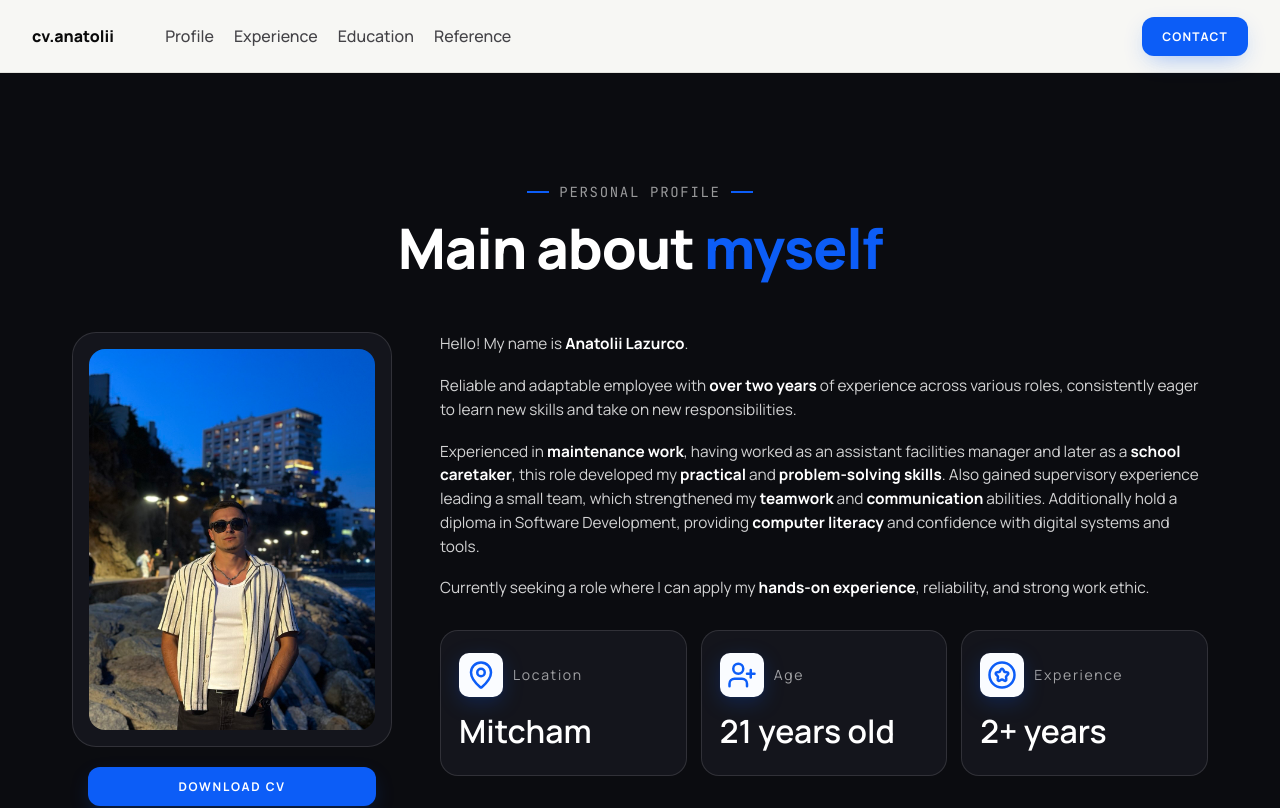
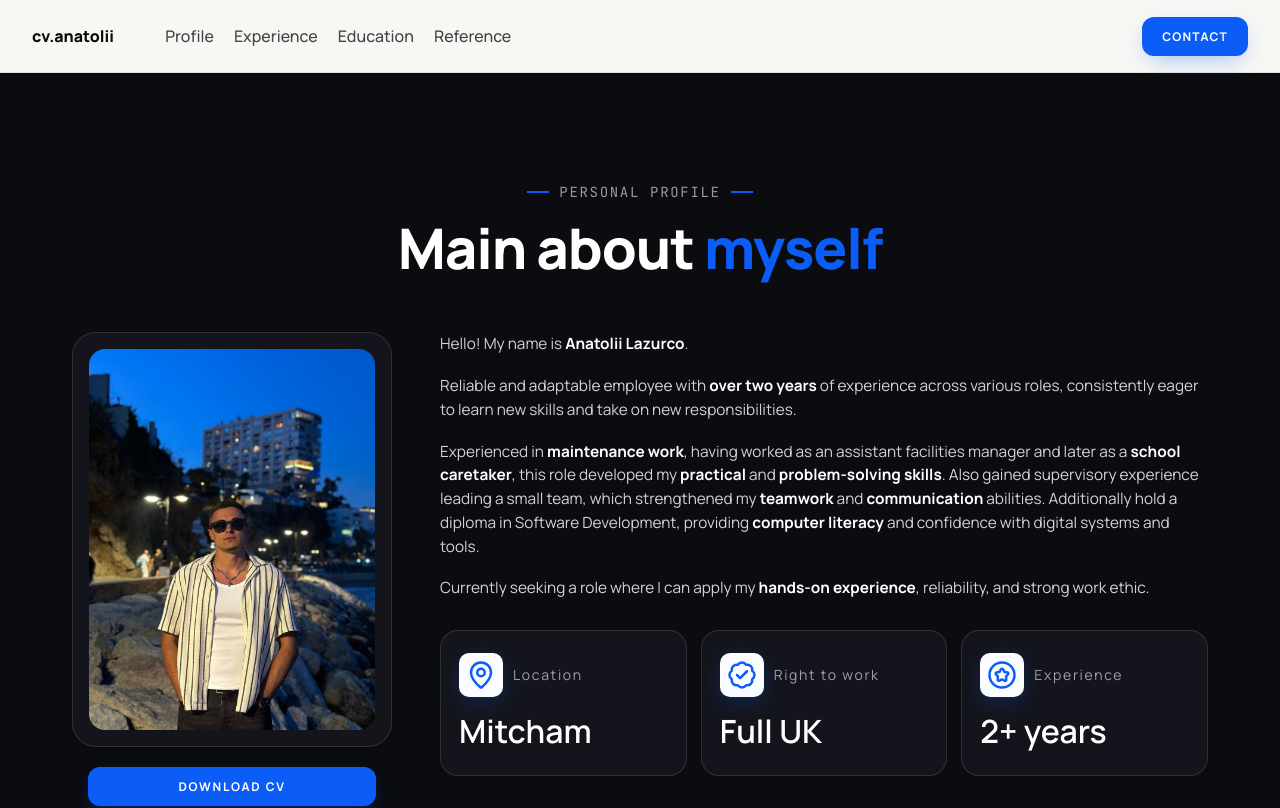
Before and after one commit to AnatoliiLazurko/personal-resume, a React (Vite) app: page / in a window 1280 px wide. Shown: the top 808 px of the page. Built offline with nearby package versions, Linux system fonts and the light colour scheme.

Commit message:
add small changes

```diff
--- a/src/components/Education/EducationStyles.module.css
+++ b/src/components/Education/EducationStyles.module.css
@@ -81,7 +81,7 @@
     top: 6px;
     bottom: 6px;
     width: 2px;
-    background: #e3e3de;
+    background: #d3d3d1;
 }
 
 .timeline-item {
--- a/src/components/Languages/LanguagesStyles.module.css
+++ b/src/components/Languages/LanguagesStyles.module.css
@@ -85,7 +85,7 @@
 
 .level {
     font-size: 13px;
-    color: #7a7a78;
+    color: #9a9a96;
     font-family: 'JetBrains Mono', monospace;
 }
 
--- a/src/components/PersonalProfile/PersonalProfile.jsx
+++ b/src/components/PersonalProfile/PersonalProfile.jsx
@@ -1,6 +1,6 @@
 //import React from 'react';
 import styles from './PersonalProfileStyles.module.css';
-import { MapPin, CircleStar, UserPlus } from 'lucide-react'
+import { MapPin, CircleStar, BadgeCheck  } from 'lucide-react'
 import MyPhoto from '../../picture/my-photo.jpg';
 
 const PersonalProfile = () => {
@@ -53,11 +53,11 @@ const PersonalProfile = () => {
                             <div className={styles['personal-profile-details-item']}>
                                 <div className={styles['details-item-container']}>
                                     <div className={styles['details-item-icon']}>
-                                        <UserPlus size={30} />
+                                        <BadgeCheck  size={30} />
                                     </div>
-                                    <p>Age</p>
+                                    <p>Right to work</p>
                                 </div>
-                                <p className={styles['details-item-value']}>21 years old</p>
+                                <p className={styles['details-item-value']}>Full UK</p>
                             </div>
                             <div className={styles['personal-profile-details-item']}>
                                 <div className={styles['details-item-container']}>
```
